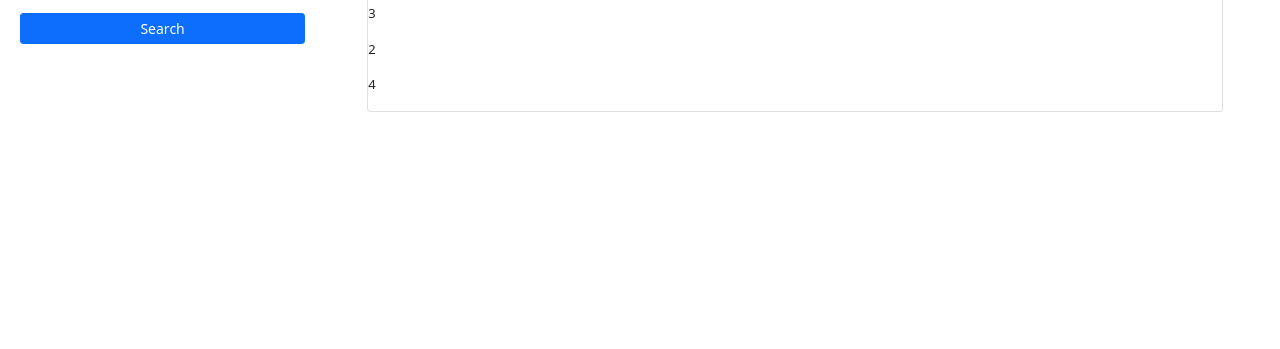
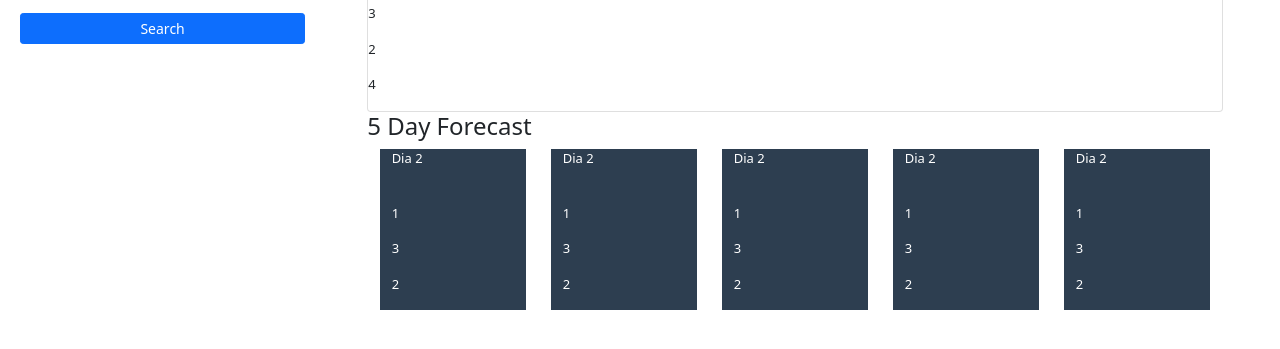
Before and after one commit to Edwin0204/Homework-week-6, a plain HTML site: page index.html in a window 1280 px wide. Shown: the part 227-576 px from the top of the page. Drawn offline with nearby package versions, Linux system fonts and the light colour scheme.

Commit message:
made the 5 days forecast section

```diff
--- a/index.html
+++ b/index.html
@@ -34,7 +34,47 @@
                     <p id="UV-index">4</p>
                 </div>
             </div>
+            <h4>5 Day Forecast</h4>
+            <div class="row d-flex justify-content-evenly" id="small-card">
+                <div class = "custom-small-card col-md-2 forecast mb-2 bg-card">
+                    <p class="weather text-white" id="day2">Dia 2</p>
+                    <img id="current-pic" alt="">
+                    <p class="text-white" id="day2temperature">1</p>
+                    <p class="text-white" id="day2wind-speed">3</p>
+                    <p class="text-white" id="day2humidity">2</p>
+                </div>
+                <div class = "custom-small-card col-md-2 forecast mb-2 bg-card">
+                    <p class="weather text-white" id="day2">Dia 2</p>
+                    <img id="current-pic" alt="">
+                    <p class="text-white" id="day2temperature">1</p>
+                    <p class="text-white" id="day2wind-speed">3</p>
+                    <p class="text-white" id="day2humidity">2</p>
+                </div>
+                <div class = "custom-small-card col-md-2 forecast mb-2 bg-card">
+                    <p class="weather text-white" id="day2">Dia 2</p>
+                    <img id="current-pic" alt="">
+                    <p class="text-white" id="day2temperature">1</p>
+                    <p class="text-white" id="day2wind-speed">3</p>
+                    <p class="text-white" id="day2humidity">2</p>
+                </div>
+                <div class = "custom-small-card col-md-2 forecast mb-2 bg-card">
+                    <p class="weather text-white" id="day2">Dia 2</p>
+                    <img id="current-pic" alt="">
+                    <p class="text-white" id="day2temperature">1</p>
+                    <p class="text-white" id="day2wind-speed">3</p>
+                    <p class="text-white" id="day2humidity">2</p>
+                </div>
+                <div class = "custom-small-card col-md-2 forecast mb-2 bg-card">
+                    <p class="weather text-white" id="day2">Dia 2</p>
+                    <img id="current-pic" alt="">
+                    <p class="text-white" id="day2temperature">1</p>
+                    <p class="text-white" id="day2wind-speed">3</p>
+                    <p class="text-white" id="day2humidity">2</p>
+                </div>
 
+            </div>
+
+            </div>
         </div>
     </div>
 
```
